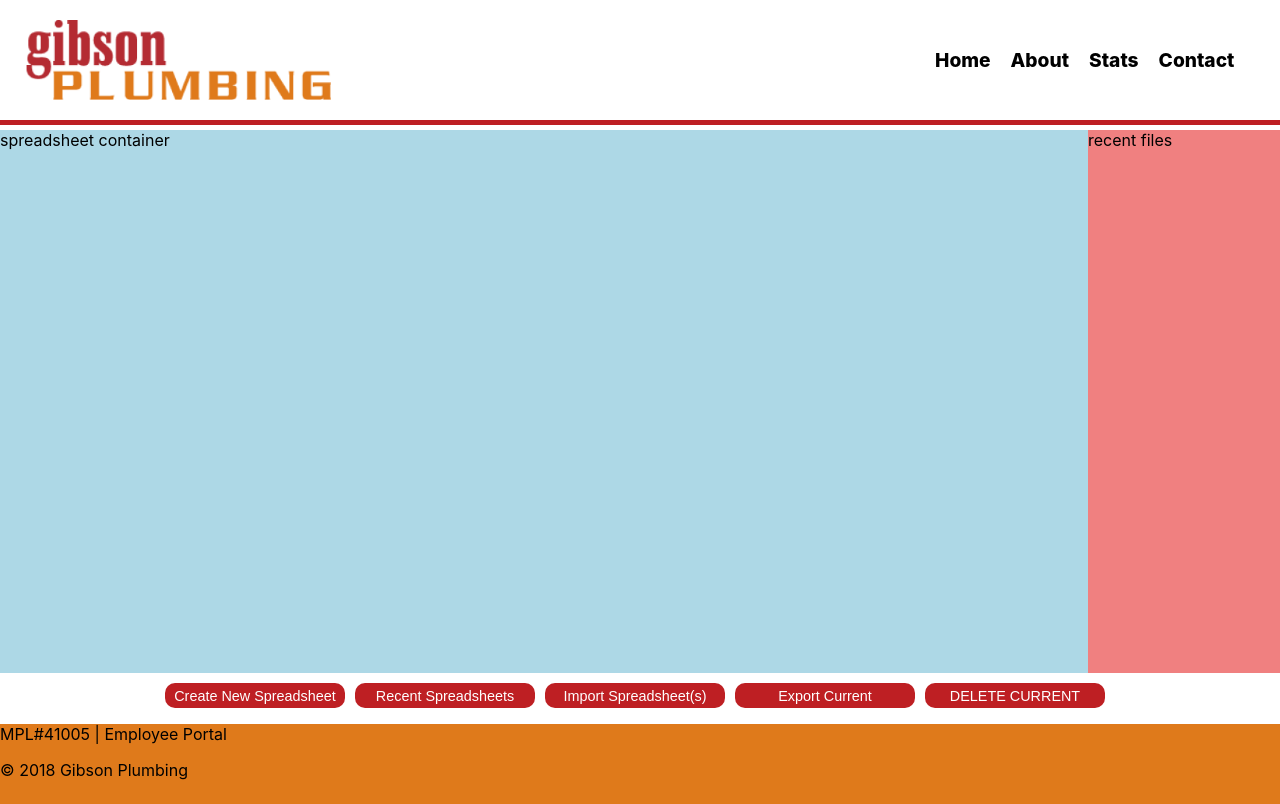
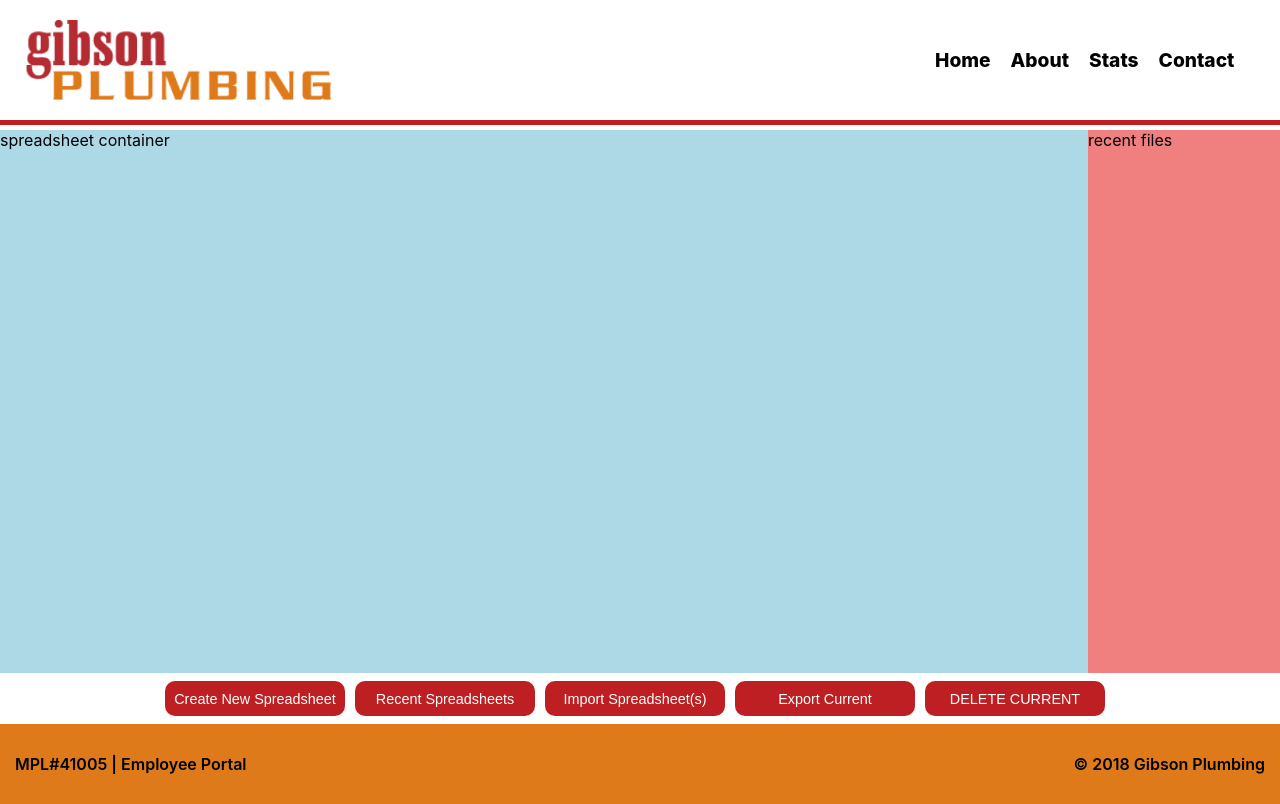
Before and after one commit to JS-goose/gibson-code-challenge, a React (Create React App) app: page / in a window 1280 px wide. Built offline with nearby package versions, Linux system fonts and the light colour scheme; no server answers.

Commit message:
adjusted footer styling

```diff
--- a/src/components/CenterContent/CenterContent.module.css
+++ b/src/components/CenterContent/CenterContent.module.css
@@ -24,10 +24,11 @@
     display: flex;
     height: 5vh;
     justify-content: center;
+    margin: 8px 0px 8px 0;
 }
 
 .control-buttons {
-    margin-top: 15px;
+    margin-top: 5px;
     width: 180px;
     font-size: 0.9rem;
     margin-right: 10px;
--- a/src/components/Footer/Footer.module.css
+++ b/src/components/Footer/Footer.module.css
@@ -1,4 +1,9 @@
 footer {
+    display: flex;
+    justify-content: space-between;
+    align-items: center;
+    padding: 0 15px;
     background-color: var(--orange);
     height: 10vh;
+    font-weight: 600;
 }
```
